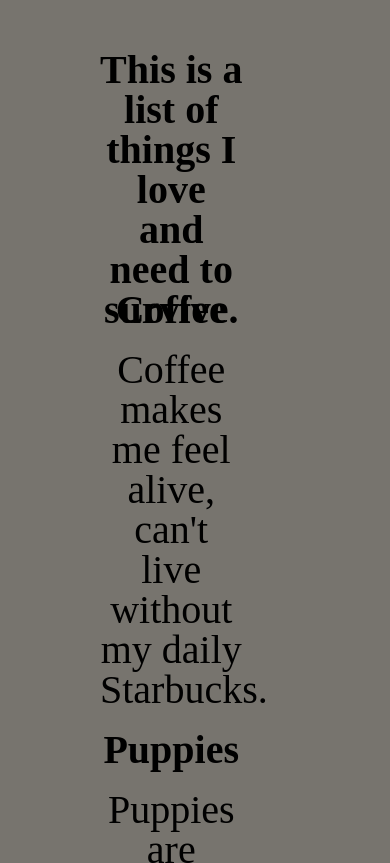
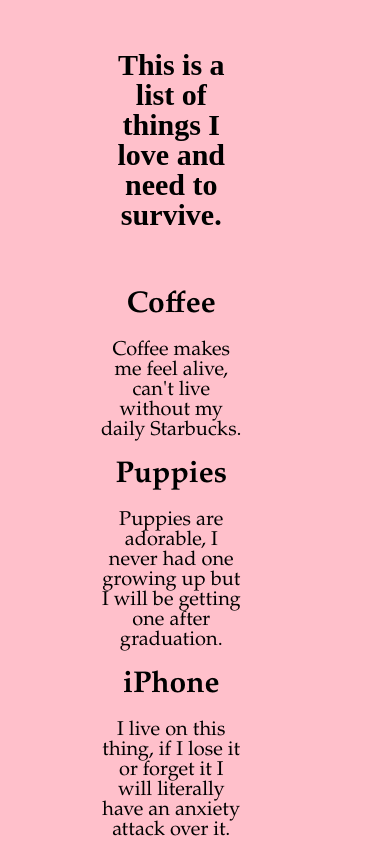
Before and after one commit to mfoukes/responsive-site, a plain HTML site: page index.html in a window 390 px wide. Shown: the top 863 px of the page. Drawn offline with Linux system fonts and the light colour scheme.

Commit message:
style changes

```diff
--- a/css/style.css
+++ b/css/style.css
@@ -1,5 +1,5 @@
 body {
-	background-color: #CCB894;
+	background-color: #73ad6d;
 	text-align: center;
 	margin-right: 100px;
 	margin-left: 100px;
@@ -8,7 +8,7 @@ body {
 	width: 75%;
 	height: 200px;
 	margin-bottom: 20px;
-	font-size: 40px;
+	font-size: 50px;
 	font-weight: bold;
 	margin-top: 50px;
 
@@ -17,6 +17,11 @@ h1 {
 	font-weight: bold;
 	padding-bottom: 20px;
 	padding-top: 20px;
+	font-family: "Palatino Linotype", "Book Antiqua", Palatino, serif;
+}
+p {
+	font-size: 30px;
+	font-family:"Palatino Linotype", "Book Antiqua", Palatino, serif;
 }
 
 .show-desktop {
@@ -24,6 +29,7 @@ h1 {
 }
 .show-mobile {
 	display: none;
+
 }
 
 @media (max-width: 600px) {
@@ -33,9 +39,21 @@ h1 {
 
 	.show-mobile {
 		display: block;
+
 	}
 	body {
-		background-color: #77746E;
+		background-color: pink;
+
+
+	}
+	.box {
+		font-size: 30px;
+	}
+	h1 {
+		font-size: 30px;
+	}
+	p {
+		font-size: 20px;
 	}
 
 }
```
